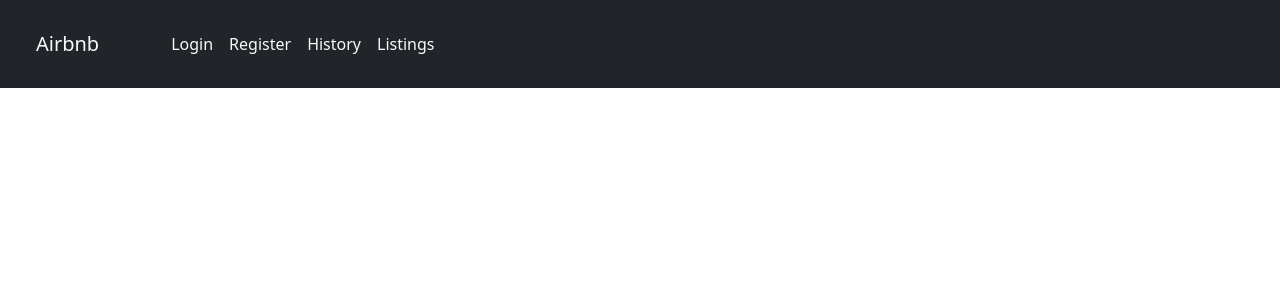
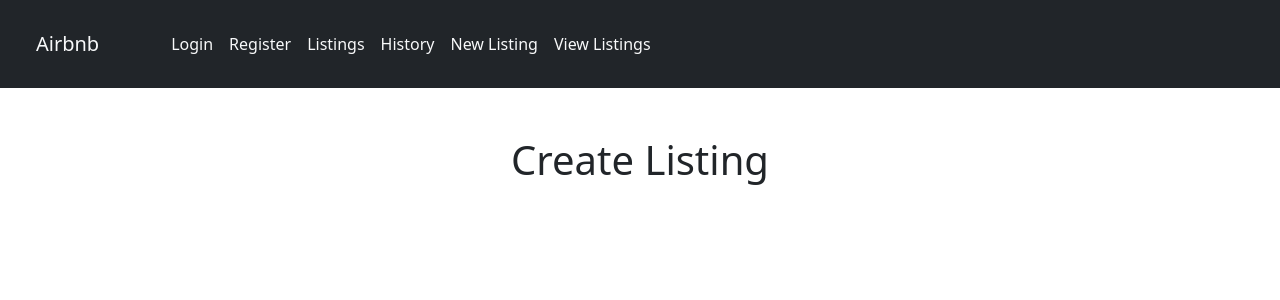
Before and after one commit to dburnham1212/airbnb, a React (Create React App) app in the folder client/: page /newlisting in a window 1280 px wide. Shown: the top 300 px of the page. Built offline with nearby package versions, Linux system fonts and the light colour scheme.

Commit message:
Finishing page structure and navbar

```diff
--- a/client/src/App.jsx
+++ b/client/src/App.jsx
@@ -4,6 +4,10 @@ import Login from './components/Login';
 import NavBar from './components/NavBar';
 import Register from './components/Register';
 import Home from './components/Home';
+import Listings from './components/Listings';
+import History from "./components/History";
+import CreateListing from "./components/CreateListing";
+import ViewListings from "./components/ViewListings";
 
 import './App.css';
 
@@ -15,6 +19,14 @@ function App() {
         <Routes>
           {/* Login Page */}
           <Route path="/" element={<Home/>}/>
+          {/* Listings Page */}
+          <Route path="/listings" element={<Listings/>}/>
+          {/* History Page */}
+          <Route path="/history" element={<History/>}/>
+          {/* Create Listing Page */}
+          <Route path="/newlisting" element={<CreateListing/>}/>
+          {/* View My Listings Page */}
+          <Route path="/viewlistings" element={<ViewListings/>}/>
           {/* Login Page */}
           <Route path="/login" element={<Login/>}/>
           {/* Registration Page*/}
--- /dev/null
+++ b/client/src/components/CreateListing.jsx
@@ -0,0 +1,11 @@
+import React from "react";
+
+const CreateListing = () => {
+  return(
+    <div className="d-flex justify-content-center py-5">
+      <h1>Create Listing</h1>
+    </div>
+  )
+}
+
+export default CreateListing;
--- /dev/null
+++ b/client/src/components/History.jsx
@@ -0,0 +1,11 @@
+import React from "react";
+
+const History = () => {
+  return(
+    <div className="d-flex justify-content-center py-5">
+      <h1>History</h1>
+    </div>
+  )
+}
+
+export default History;
--- /dev/null
+++ b/client/src/components/Listings.jsx
@@ -0,0 +1,11 @@
+import React from "react";
+
+const Home = () => {
+  return(
+    <div className="d-flex justify-content-center py-5">
+      <h1>Listings</h1>
+    </div>
+  )
+}
+
+export default Home;
--- a/client/src/components/NavBar.jsx
+++ b/client/src/components/NavBar.jsx
@@ -27,11 +27,17 @@ const NavBar = () => {
             <li className="nav-item active">
               <Link className="nav-link text-light" to="/register">Register</Link>
             </li>
-            <li className="nav-item">
-              <a className="nav-link text-light" href="#">History</a>
+            <li className="nav-item active">
+              <Link className="nav-link text-light" to="/listings">Listings</Link>
             </li>
-            <li className="nav-item">
-              <a className="nav-link text-light" href="#">Listings</a>
+            <li className="nav-item active">
+              <Link className="nav-link text-light" to="/history">History</Link>
+            </li>
+            <li className="nav-item active">
+              <Link className="nav-link text-light" to="/newlisting">New Listing</Link>
+            </li>
+            <li className="nav-item active">
+              <Link className="nav-link text-light" to="/viewlistings">View Listings</Link>
             </li>
           </ul>
         </div>
--- /dev/null
+++ b/client/src/components/ViewListings.jsx
@@ -0,0 +1,11 @@
+import React from "react";
+
+const ViewListings = () => {
+  return(
+    <div className="d-flex justify-content-center py-5">
+      <h1>View Listings</h1>
+    </div>
+  )
+}
+
+export default ViewListings;
```
Also changed, not shown: 2 other files (tests, documents, lock files or other folders).
